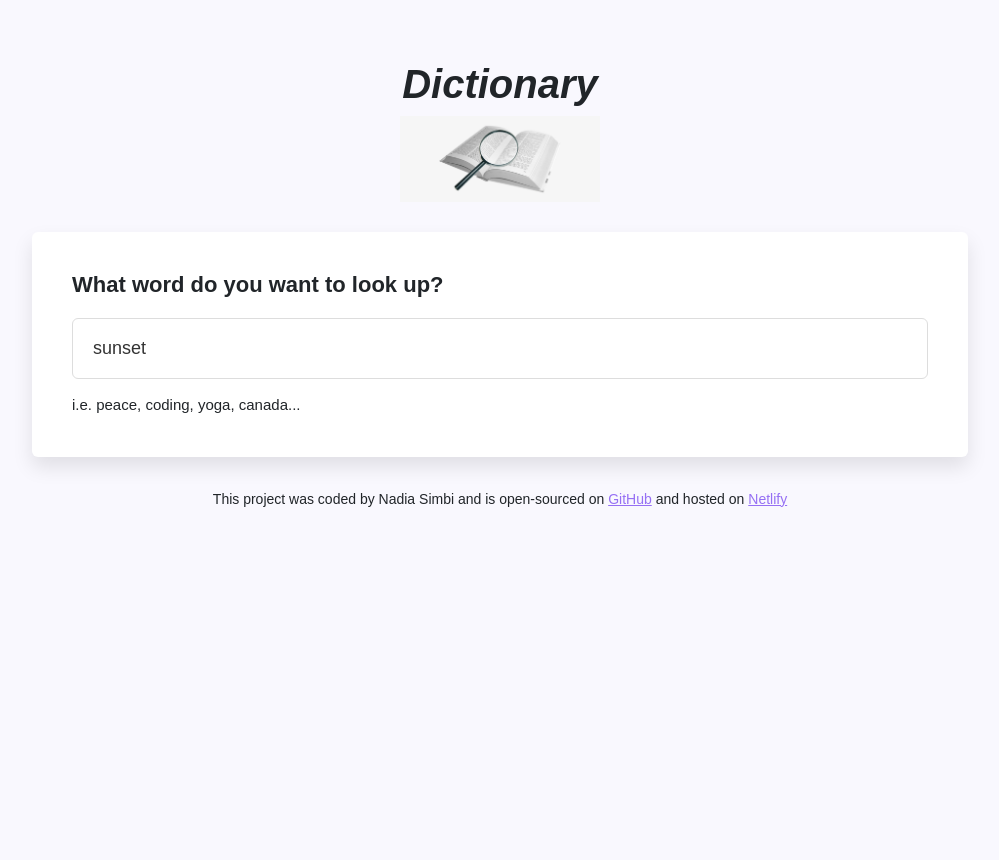
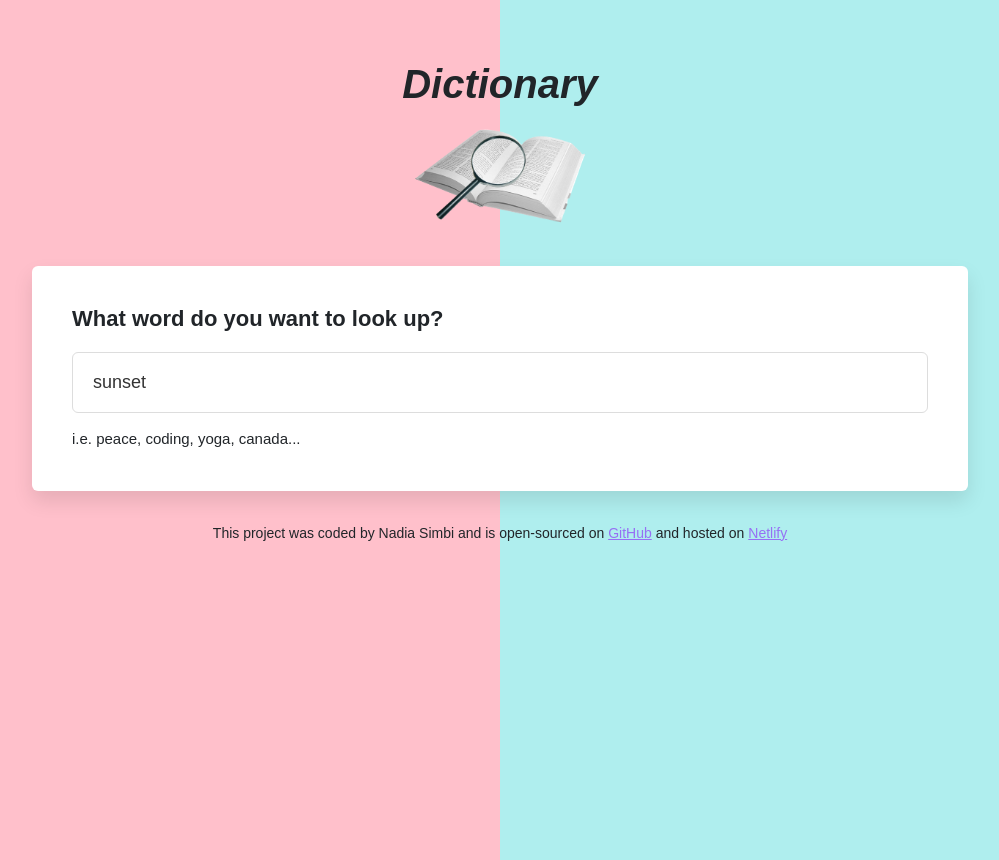
Before and after one commit to Nadia-si/dictionary-project, a React (Create React App) app: page / in a window 1280 px wide. Shown: the whole page, without its empty margins (140-1139 px from the left). Before the commit the page ends 800 px from the top, so only its background shows below. Built offline with nearby package versions, Linux system fonts and the light colour scheme; no server answers.

Commit message:
Added background with 2 different colors

```diff
--- a/src/App.css
+++ b/src/App.css
@@ -1,6 +1,14 @@
 body {
-  background: #f9f8fe;
   font-family: arial, sans-serif;
+  width: 100%;
+  height: 100vh;
+  background: linear-gradient(
+    to right,
+    pink 0%,
+    pink 50%,
+    paleturquoise 50%,
+    paleturquoise 100%
+  );
 }
 
 .App {
@@ -17,7 +25,7 @@ a {
 }
 
 .App-image {
-  max-width: 200px;
+  max-width: 280px;
   display: block;
   margin: 0 auto;
 }
```
Also changed, not shown: src/dictionary.png.
